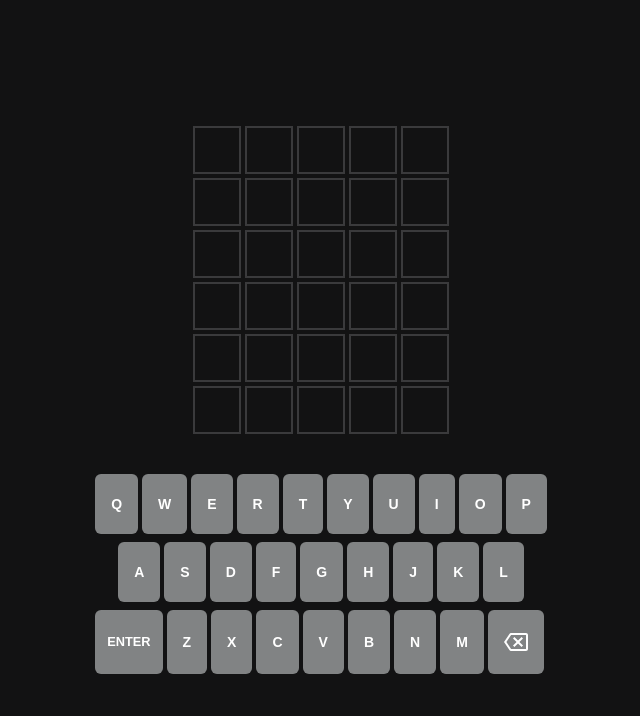
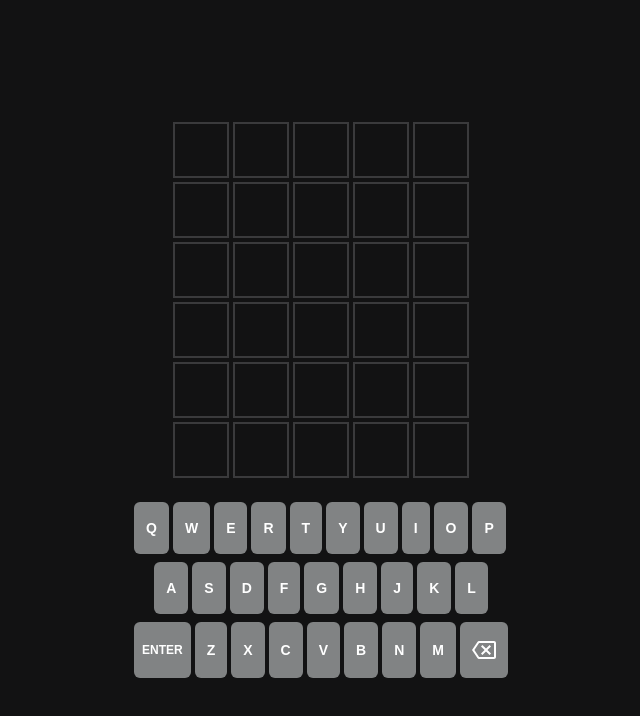
Before and after one commit to 0l1v3rr/wordle-clone, a React (Create React App) app: page / in a window 1280 px wide. Shown: the top 716 px of the page, without its empty margins (319-959 px from the left). Built offline with nearby package versions, Linux system fonts and the light colour scheme.

Commit message:
add keyboard press functionality

```diff
--- a/src/App.tsx
+++ b/src/App.tsx
@@ -1,6 +1,6 @@
 import Keyboard from "./components/Keyboard";
 import TileGrid from "./components/TileGrid";
-import { useState } from "react";
+import { useCallback, useEffect, useState } from "react";
 import dictionary from "./data/dictionary.json";
 import targetWords from "./data/targetWords.json";
 
@@ -16,15 +16,19 @@ export interface Letter {
   letterState: LetterState;
 }
 
+const getRandomWord = () =>
+  targetWords[Math.floor(Math.random() * targetWords.length)];
+
 const App = () => {
-  const [currentWord, setCurrentWord] = useState<string>("apple");
+  const [currentWord, setCurrentWord] = useState<string>(getRandomWord());
   const [letterCount, setLetterCount] = useState<number>(0);
   const [nextLetterIdx, setNextLetterIdx] = useState<number>(0);
   const [letters, setLetters] = useState<Letter[]>(
     Array(30).fill({ letter: "", letterState: "default" })
   );
 
-  const addLetter = (letter: string): void => {
+  const addLetter = useCallback(
+    (letter: string): void => {
       if (letterCount === 5) return;
 
       setLetters((prev) => {
@@ -43,9 +47,11 @@ const App = () => {
 
         return newArr;
       });
-  };
+    },
+    [letterCount, nextLetterIdx]
+  );
 
-  const removeLastLetter = (): void => {
+  const removeLastLetter = useCallback((): void => {
     if (letterCount === 0) return;
 
     setLetters((prev) => {
@@ -64,9 +70,9 @@ const App = () => {
 
       return newArr;
     });
-  };
+  }, [nextLetterIdx, letterCount]);
 
-  const enter = () => {
+  const enter = useCallback(() => {
     if (letterCount !== 5) return;
 
     const currentLetters = [
@@ -106,12 +112,40 @@ const App = () => {
 
       return newArr;
     });
-  };
+  }, [currentWord, letterCount, letters, nextLetterIdx]);
+
+  const handleKeyPress = useCallback(
+    (e: KeyboardEvent) => {
+      if (e.isComposing || e.repeat) return;
+
+      const regex = /^[a-zA-Z]$/;
+      if (regex.test(e.key)) {
+        addLetter(e.key.toUpperCase());
+        return;
+      }
+
+      if (e.key === "Enter") {
+        enter();
+        return;
+      }
+
+      if (e.key === "Backspace") {
+        removeLastLetter();
+      }
+    },
+    [addLetter, enter, removeLastLetter]
+  );
+
+  useEffect(() => {
+    document.addEventListener("keydown", handleKeyPress);
+
+    return () => document.removeEventListener("keydown", handleKeyPress);
+  }, [handleKeyPress]);
 
   return (
     <div
       className="bg-wordle-bg min-h-screen w-full flex flex-col px-10
-        py-4 items-center gap-10 justify-center"
+        py-4 items-center gap-6 justify-center"
     >
       <TileGrid letters={letters} />
       <Keyboard
--- a/src/components/Backspace.tsx
+++ b/src/components/Backspace.tsx
@@ -8,8 +8,8 @@ const Backspace: FC<BackspaceProps> = (props) => {
   return (
     <button
       onClick={() => props.removeLastLetter()}
-      className="px-4 py-5 rounded-md text-wordle-text font-bold font-arial
-        bg-wordle-btn text-[.8rem]"
+      className="px-3 py-4 rounded-md text-wordle-text font-bold font-arial
+        bg-wordle-btn"
     >
       <svg
         xmlns="http://www.w3.org/2000/svg"
--- a/src/components/Enter.tsx
+++ b/src/components/Enter.tsx
@@ -8,8 +8,8 @@ const Enter: FC<EnterProps> = (props) => {
   return (
     <button
       onClick={() => props.enter()}
-      className="px-3 py-5 rounded-md text-wordle-text font-bold font-arial
-      bg-wordle-btn text-[.8rem]"
+      className="px-2 py-4 rounded-md text-wordle-text font-bold font-arial
+      bg-wordle-btn text-[.75rem]"
     >
       ENTER
     </button>
--- a/src/components/Key.tsx
+++ b/src/components/Key.tsx
@@ -16,7 +16,7 @@ const Key: FC<KeyProps> = (props) => {
         ${props.state === "wrong" ? "bg-wordle-wrong" : ""}
         ${props.state === "wrong-pos" ? "bg-wordle-yellow" : ""}
         ${props.state === "default" ? "bg-wordle-btn" : ""}
-        px-4 py-5 rounded-md text-wordle-text font-bold font-arial
+        px-3 py-4 rounded-md text-wordle-text font-bold font-arial
         text-sm transition-all duration-300`}
     >
       {props.letter}
--- a/src/components/Tile.tsx
+++ b/src/components/Tile.tsx
@@ -15,8 +15,8 @@ const Tile: FC<TileProps> = ({ state, letter }) => {
         ${state === "wrong" ? "border-wordle-wrong bg-wordle-wrong" : ""}
         ${state === "wrong-pos" ? "border-wordle-yellow bg-wordle-yellow" : ""}
         ${state === "active" ? "border-wordle-btn bg-transparent" : ""}
-        w-12 h-12 border-2 border-solid flex items-center justify-center text-2xl
-        text-wordle-text font-bold`}
+        w-14 h-14 border-2 border-solid flex items-center justify-center text-2xl
+        text-wordle-text font-bold uppercase`}
     >
       {letter}
     </div>
```
Lines whose indentation alone changed are shown as unchanged.
